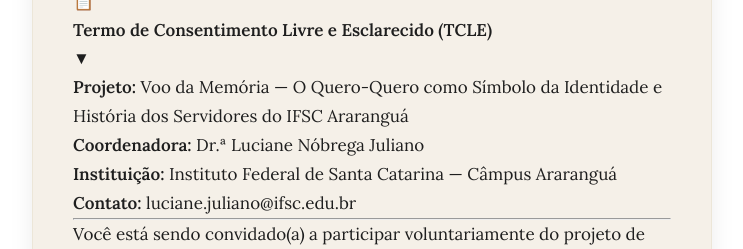
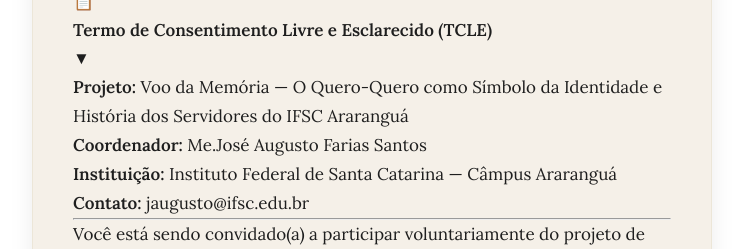
Before and after one commit to augusthos-city/voo-da-memoria, a website: page public/index.html in a window 1280 px wide. Shown: the part 3880-4129 px from the top of the page, without its empty margins (268-1011 px from the left). Drawn offline with nearby package versions, Linux system fonts and the light colour scheme; no server answers; a web font is replaced by a local one.

Commit message:
Update index.html

```diff
--- a/public/index.html
+++ b/public/index.html
@@ -224,9 +224,9 @@
         </div>
         <div class="tcle-body" id="tcleBody">
           <p><strong>Projeto:</strong> Voo da Memória — O Quero-Quero como Símbolo da Identidade e História dos Servidores do IFSC Araranguá</p>
-          <p><strong>Coordenadora:</strong> Dr.ª Luciane Nóbrega Juliano</p>
+          <p><strong>Coordenador:</strong> Me.José Augusto Farias Santos</p>
           <p><strong>Instituição:</strong> Instituto Federal de Santa Catarina — Câmpus Araranguá</p>
-          <p><strong>Contato:</strong> luciane.juliano@ifsc.edu.br</p>
+          <p><strong>Contato:</strong> jaugusto@ifsc.edu.br</p>
 
           <hr/>
 
```
